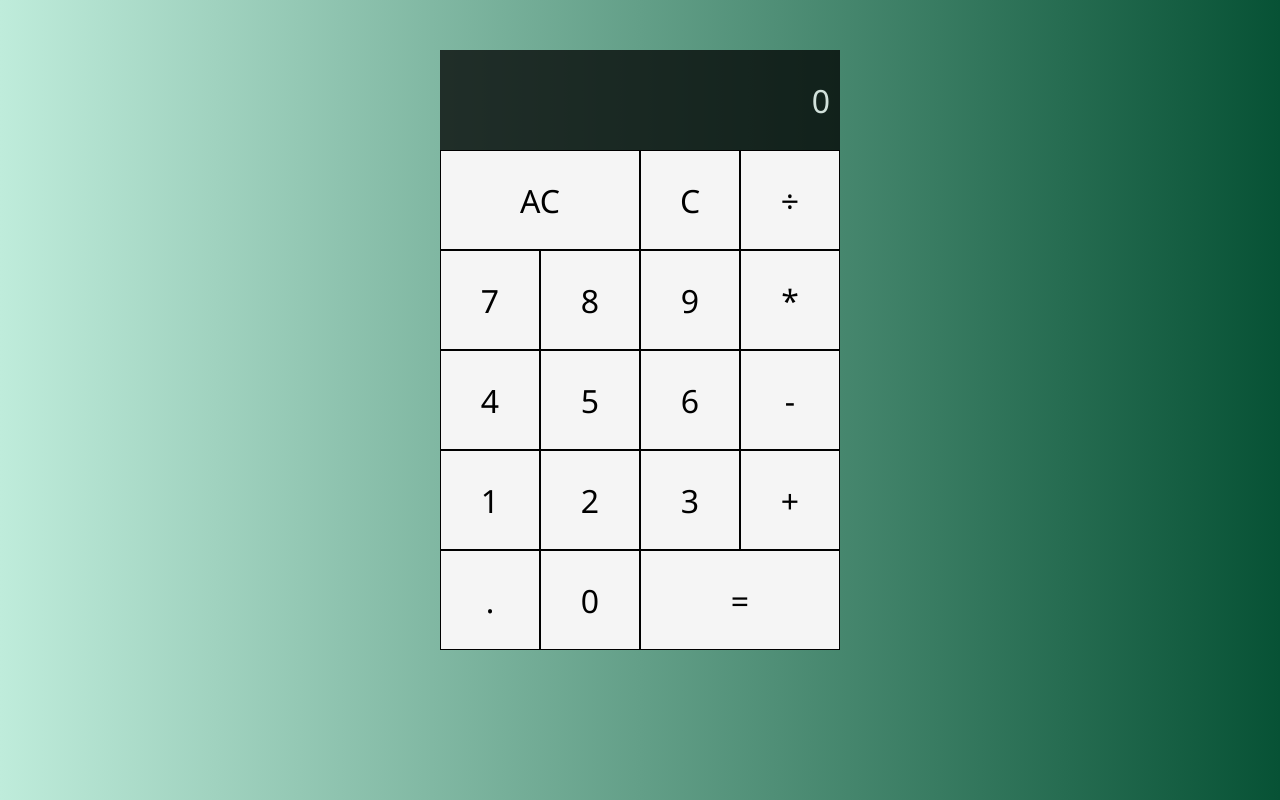
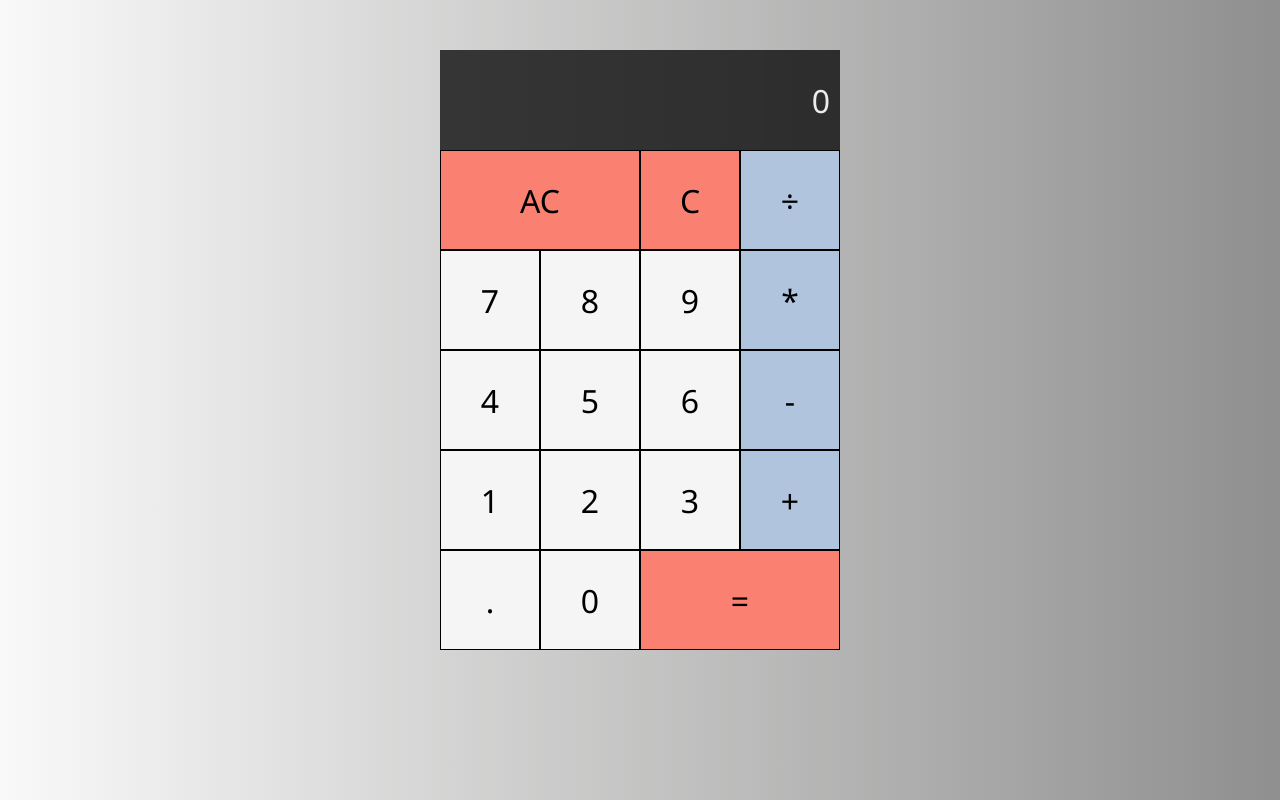
Before and after one commit to eebrownl/calculator, a plain HTML site: page index.html in a window 1280 px wide. Drawn offline with Linux system fonts and the light colour scheme.

Commit message:
made color changes to the buttons and background

```diff
--- a/style.css
+++ b/style.css
@@ -6,7 +6,7 @@
 body {
     margin: 0;
     padding: 0;
-    background:linear-gradient(to right, #bfecdb, #075235)
+    background:linear-gradient(to right, #faf9f9, #8e8f8e)
 }
 
 .container {
@@ -26,6 +26,13 @@ body {
     cursor: pointer;
     font-size: 2rem;
     border: 1px, solid black;
+}
+.operator {
+    background-color: lightsteelblue;
+}
+
+.number,
+[data-action='decimal'] {
     background-color: whitesmoke
 }
 
@@ -56,3 +63,9 @@ button:hover {
     font-size: 2rem;
     height: 100px
 }
+
+.all-clear,
+.equals,
+[data-action='clear'] {
+    background-color: salmon;
+}
```
